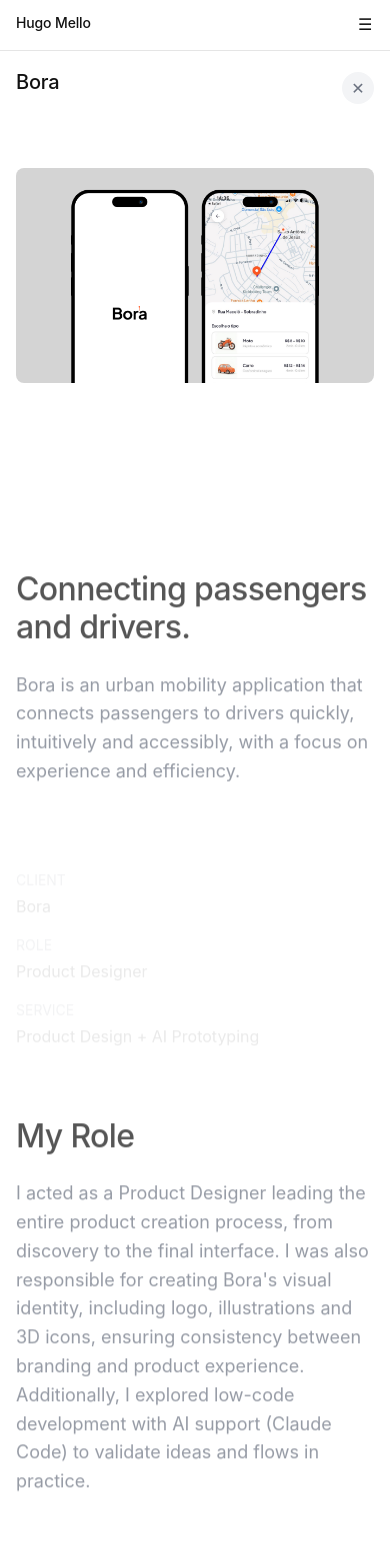
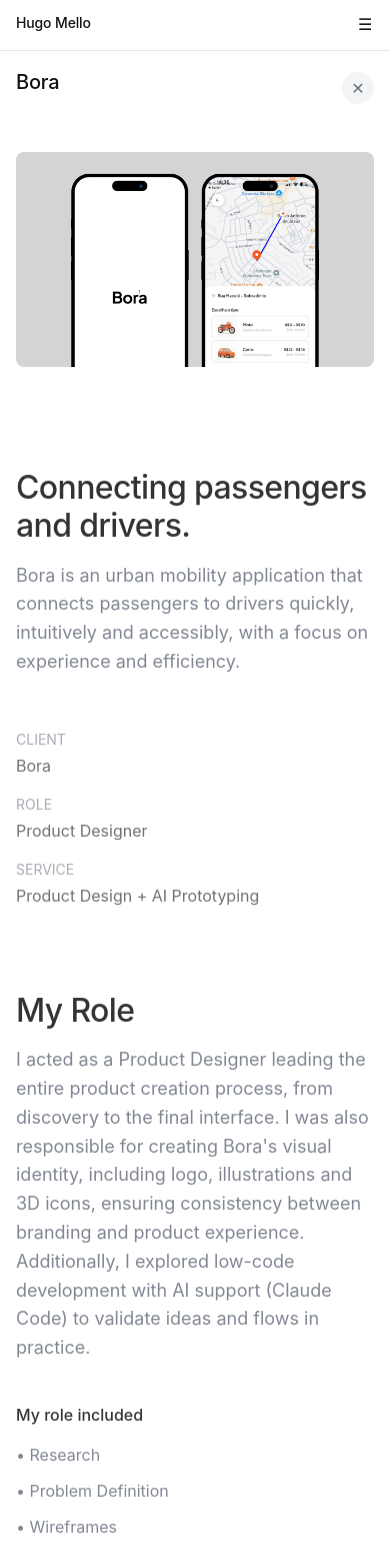
Before and after one commit to hugomattus/portfolio-app, a Next.js app: page /projects/Bora in a window 390 px wide. Shown: the top 1548 px of the page. Built offline with nearby package versions, Linux system fonts and the light colour scheme; a web font is replaced by a local one.

Commit message:
fix: update project layout gaps for improved spacing and alignment

```diff
--- a/app/globals.css
+++ b/app/globals.css
@@ -1017,8 +1017,27 @@
     margin-right: 8px !important;
   }
 
+  .project-wrapper {
+    gap: 48px !important;
+  }
+
   .project-header-section {
     padding-top: 32px !important;
+    gap: 16px !important;
+  }
+
+  .card-stack {
+    gap: 16px !important;
+  }
+
+  .grid-2col {
+    gap: 32px !important;
+    margin-top: 48px !important;
+  }
+
+  .project-grid-3col {
+    gap: 16px !important;
+    margin-top: 48px !important;
   }
 
   .project-header-section img {
```
